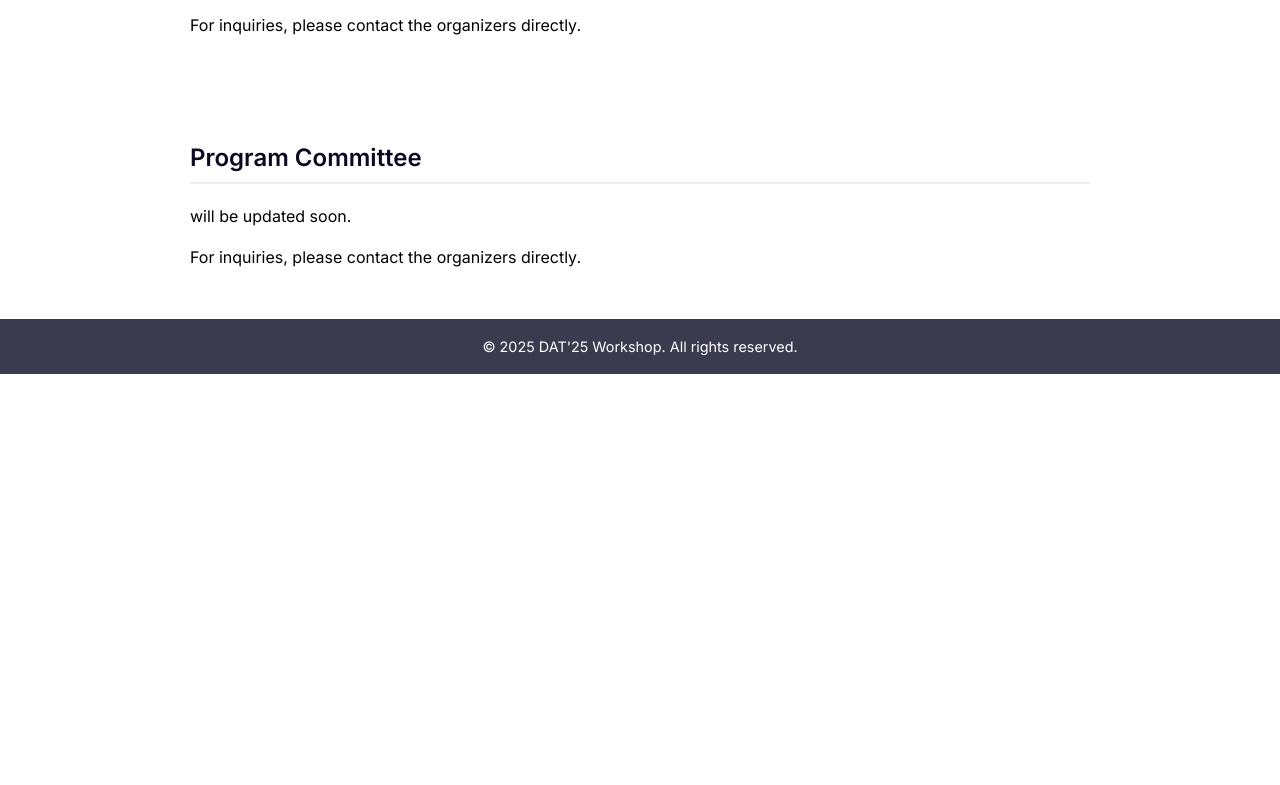
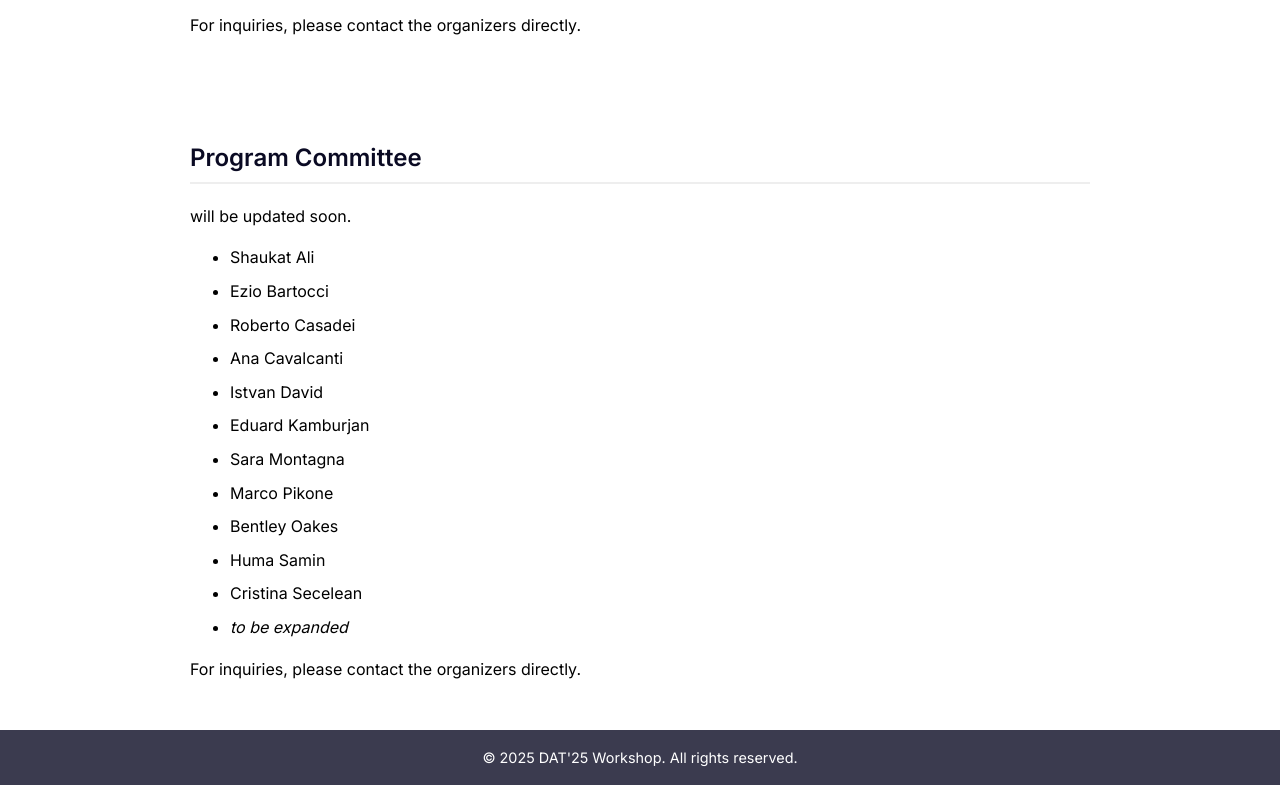
Before and after one commit to DAT-workshop/dat-workshop.github.io, a plain HTML site: page index.html in a window 1280 px wide. Shown: the part 2579-3364 px from the top of the page. Before the commit the page ends 2953 px from the top, so only its background shows below. Drawn offline with Linux system fonts and the light colour scheme.

Commit message:
added TPC

```diff
--- a/index.html
+++ b/index.html
@@ -124,8 +124,18 @@
     <h2>Program Committee</h2>
     will be updated soon.
     <ul class="organizers">
-
-
+      <li>Shaukat Ali</li>
+      <li>Ezio Bartocci</li>
+      <li>Roberto Casadei</li>
+      <li>Ana Cavalcanti</li>
+      <li>Istvan David</li>
+      <li>Eduard Kamburjan</li>
+      <li>Sara Montagna</li>
+      <li>Marco Pikone</li>
+      <li>Bentley Oakes</li>
+      <li>Huma Samin</li>
+      <li>Cristina Secelean</li>
+      <li><em>to be expanded</em></li>
     </ul>
     <p>For inquiries, please contact the organizers directly.</p>
   </section>
```
